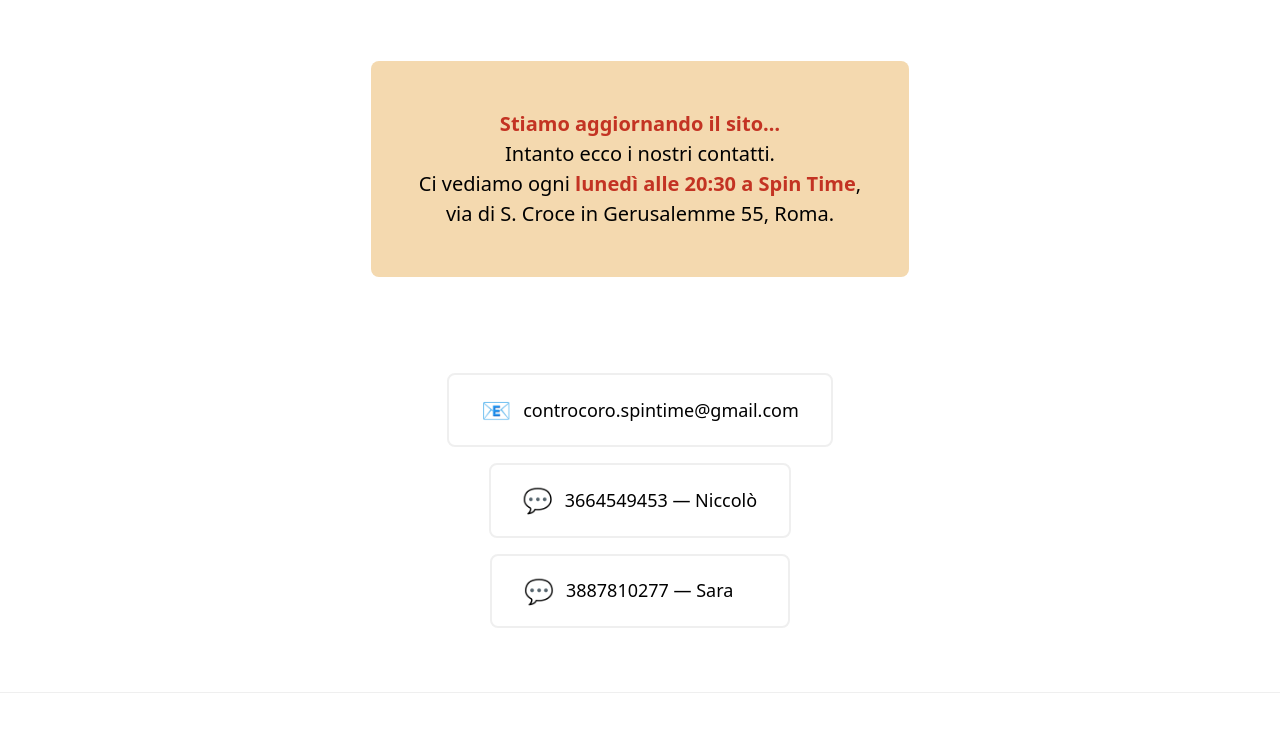
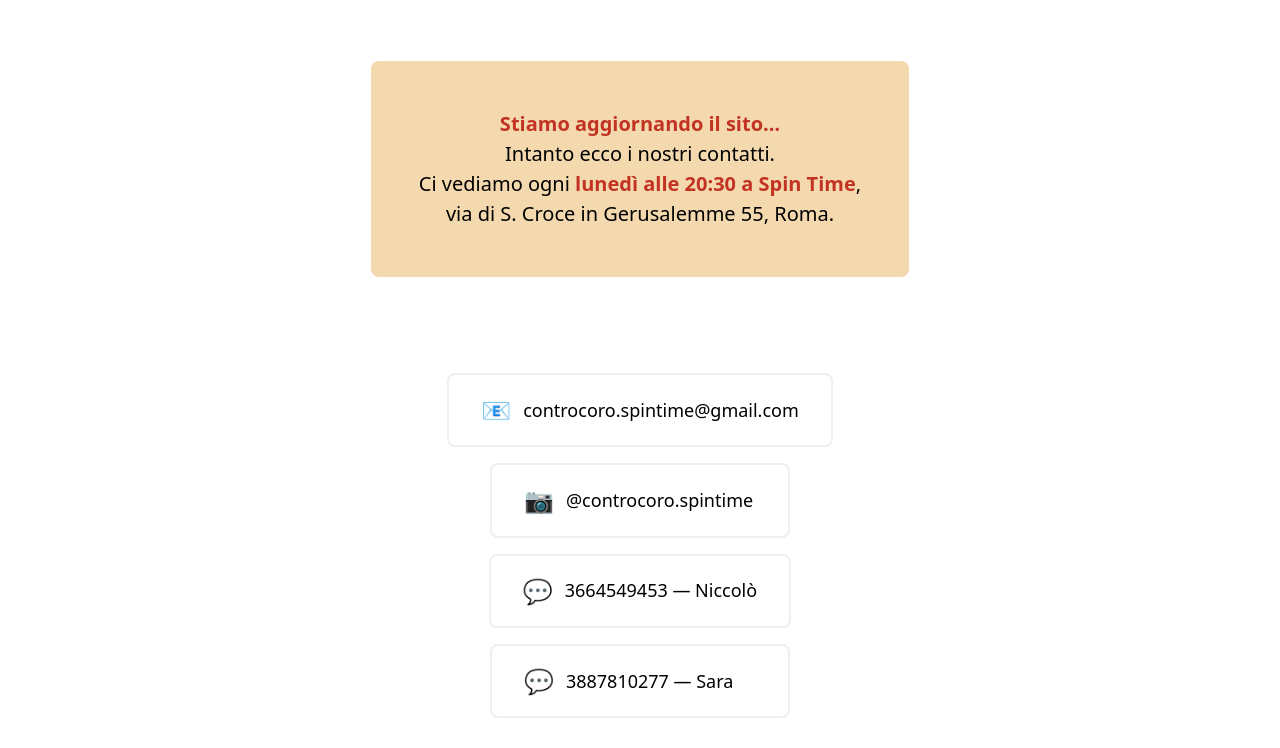
Before and after one commit to niccostantini/cc-landing-page-2, a plain HTML site: page index.html in a window 1280 px wide. Shown: the part 349-1097 px from the top of the page. Drawn offline with Linux system fonts and the light colour scheme; a web font is replaced by a local one.

Commit message:
edit: aggiungi riferimenti IG e modifica orari

```diff
--- a/index.html
+++ b/index.html
@@ -43,6 +43,14 @@
                         <span class="contact-btn__text">controcoro.spintime@gmail.com</span>
                     </a>
 
+                    <a href="https://instagram.com/controcoro.spintime"
+                       class="contact-btn contact-btn--whatsapp"
+                       target="_blank"
+                       rel="noopener noreferrer">
+                        <span class="contact-btn__icon">📷</span>
+                        <span class="contact-btn__text">@controcoro.spintime</span>
+                    </a>
+
                     <a href="https://wa.me/393664549453?text=Ciao!%20Posso%20avere%20più%20info%20sul%20coro%20(orari/prezzo/repertorio)"
                        class="contact-btn contact-btn--whatsapp"
                        target="_blank"
```
Also changed, not shown: preview/index.html (+1 -1 lines).
